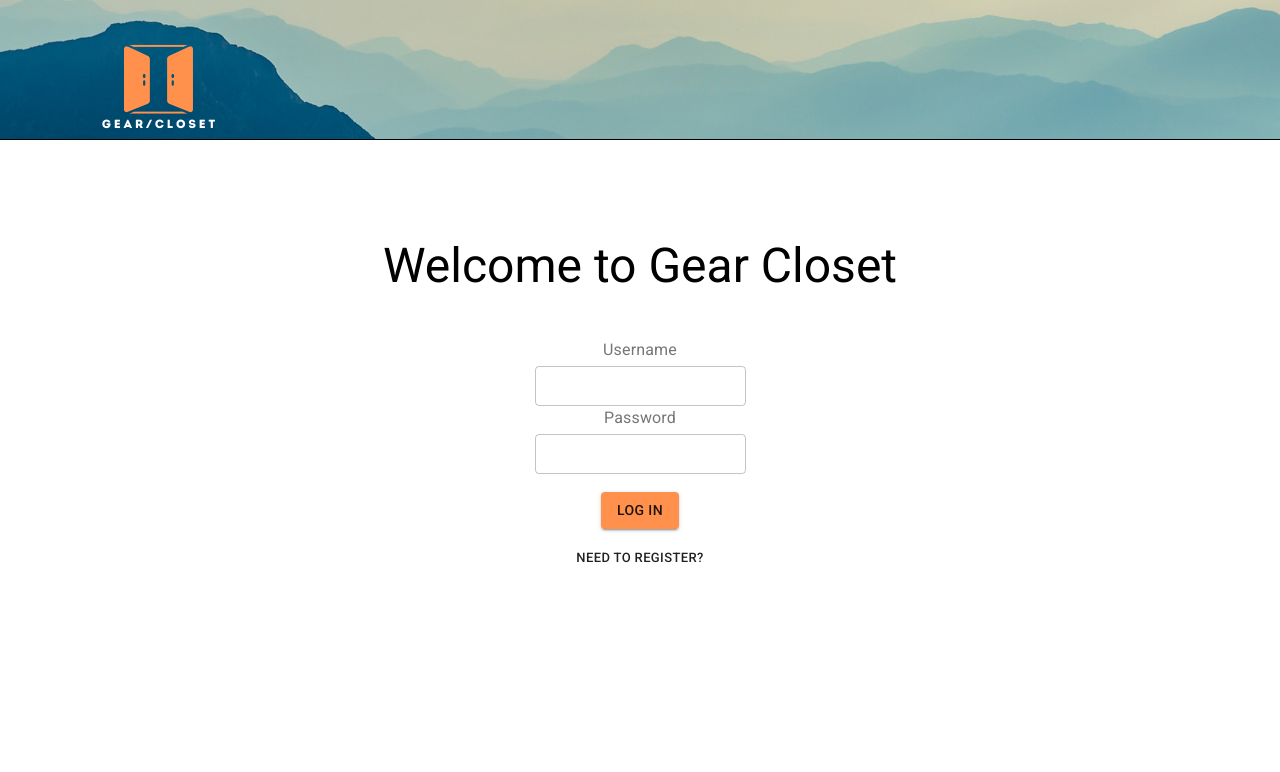
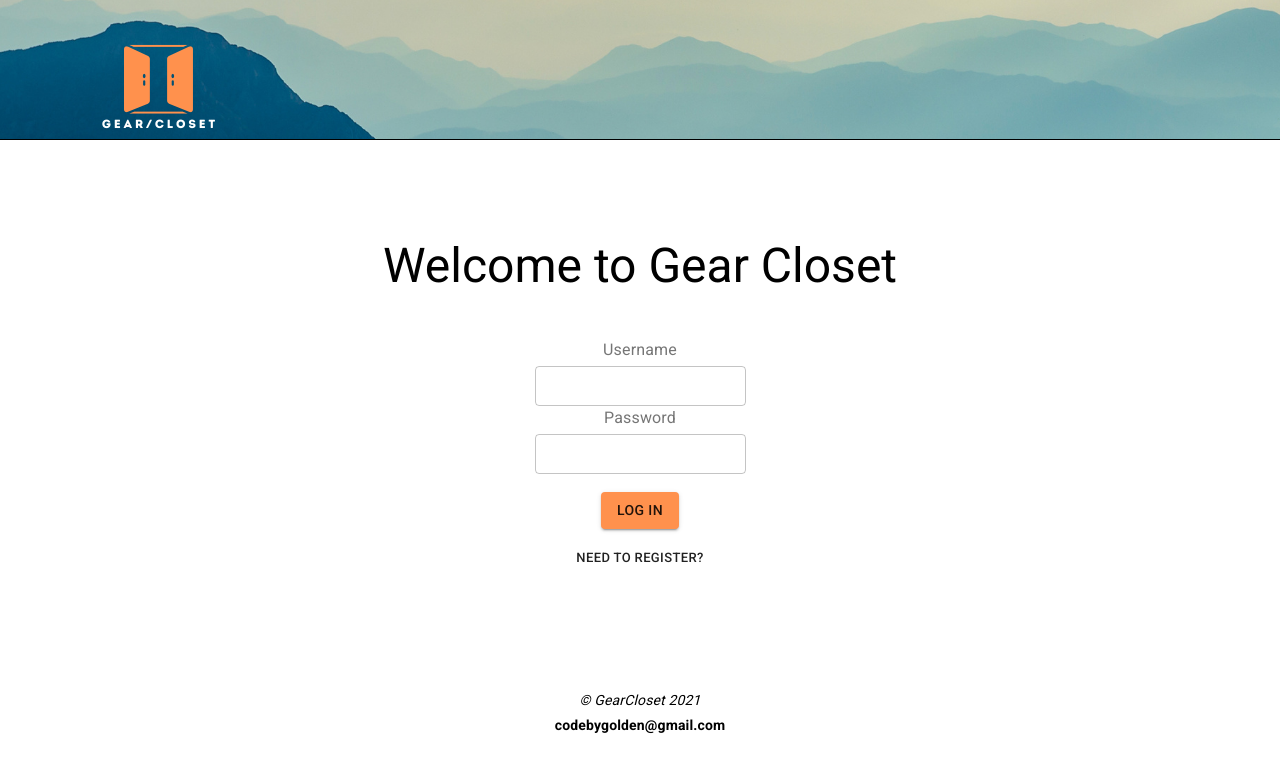
Before and after one commit to gjeffgolden/gear-closet-frontend, a React (Create React App) app: page / in a window 1280 px wide. Shown: the top 772 px of the page. Built offline with nearby package versions, Linux system fonts and the light colour scheme.

Commit message:
Added footer, plus more styling.

```diff
--- a/src/App.js
+++ b/src/App.js
@@ -5,6 +5,7 @@ import Login from './pages/Login'
 import PrivateRoute from './components/PrivateRoute'
 import Header from './components/Header'
 import UserHome from './pages/UserHome'
+import Footer from './components/Footer'
 
 
 function App() {
@@ -204,6 +205,7 @@ function App() {
             />
           </PrivateRoute>
         </Switch>
+        <Footer />
       </div>
     </Router>
   );
--- a/src/components/AddItemForm.js
+++ b/src/components/AddItemForm.js
@@ -147,7 +147,14 @@ export default function AddItemForm({ userId,
                     <MenuItem value="4">4</MenuItem>
                     <MenuItem value="5">5</MenuItem>
                 </TextField>
-                <Button type="submit" variant="contained" style={{backgroundColor: "#ff914d", margin: "1em"}}>Add</Button>
+                {isUploaded
+                    ? <Button type="submit" variant="contained" style={{backgroundColor: "#ff914d", margin: "1em"}}>Add</Button>
+                    : <Button type="submit" disabled={true} variant="contained" style={{backgroundColor: "#ff914d", margin: "1em"}}>Add</Button>
+                }
+                {isUploaded
+                    ? null
+                    : <Typography gutterBottom variant="body2" component="h2" style={{alignSelf: "center", color: "red"}}>Image required.</Typography>
+                }
             </form>
         </div>
     )
--- /dev/null
+++ b/src/components/Footer.js
@@ -0,0 +1,12 @@
+import React from 'react'
+import Container from '@material-ui/core/Container'
+import Typography from "@material-ui/core/Typography"
+
+export default function Footer() {
+    return (
+        <Container maxWidth="md" style={{paddingBottom: "20px"}}>
+            <Typography gutterBottom variant="body2" component="h2" style={{textAlign: "center", fontStyle: "italic"}}>© GearCloset 2021</Typography>
+            <Typography gutterBottom variant="body2" component="h2" style={{textAlign: "center", fontWeight: "bold"}}>codebygolden@gmail.com</Typography>
+        </Container>
+    )
+}
```
